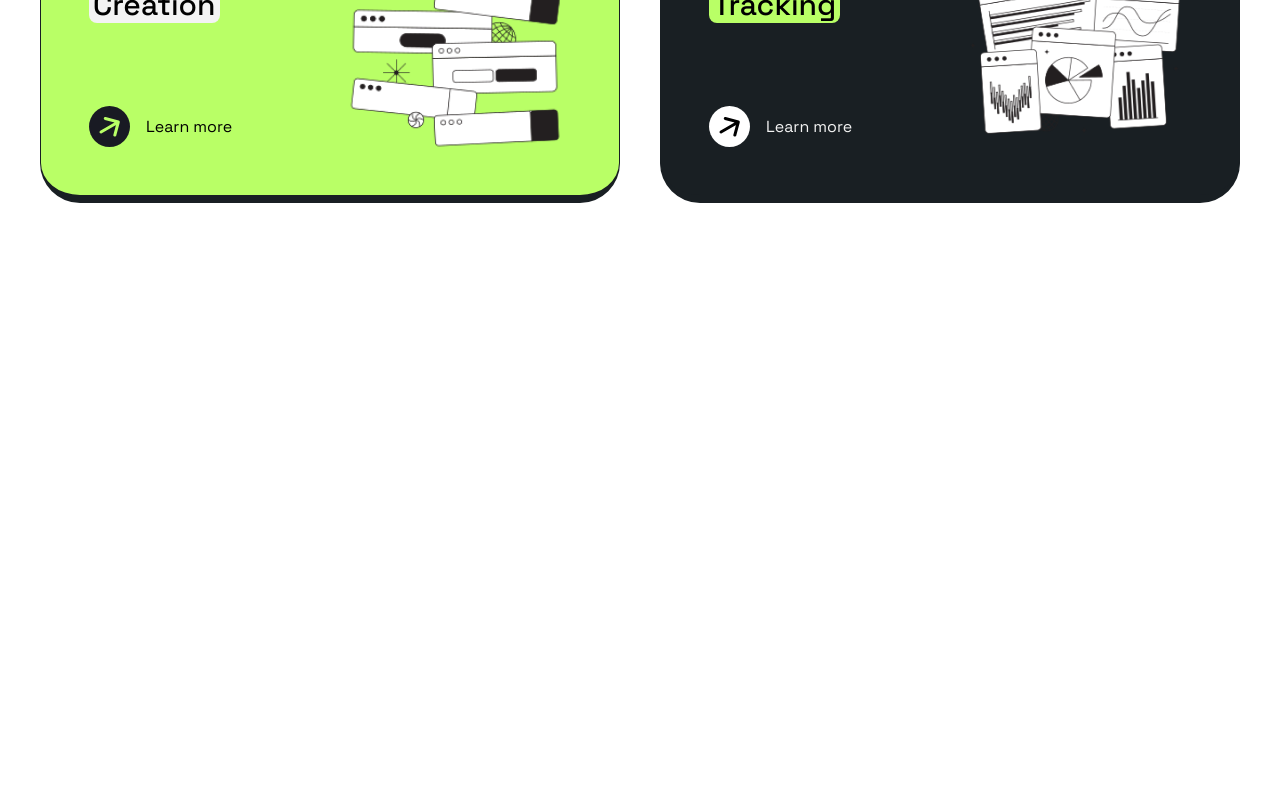
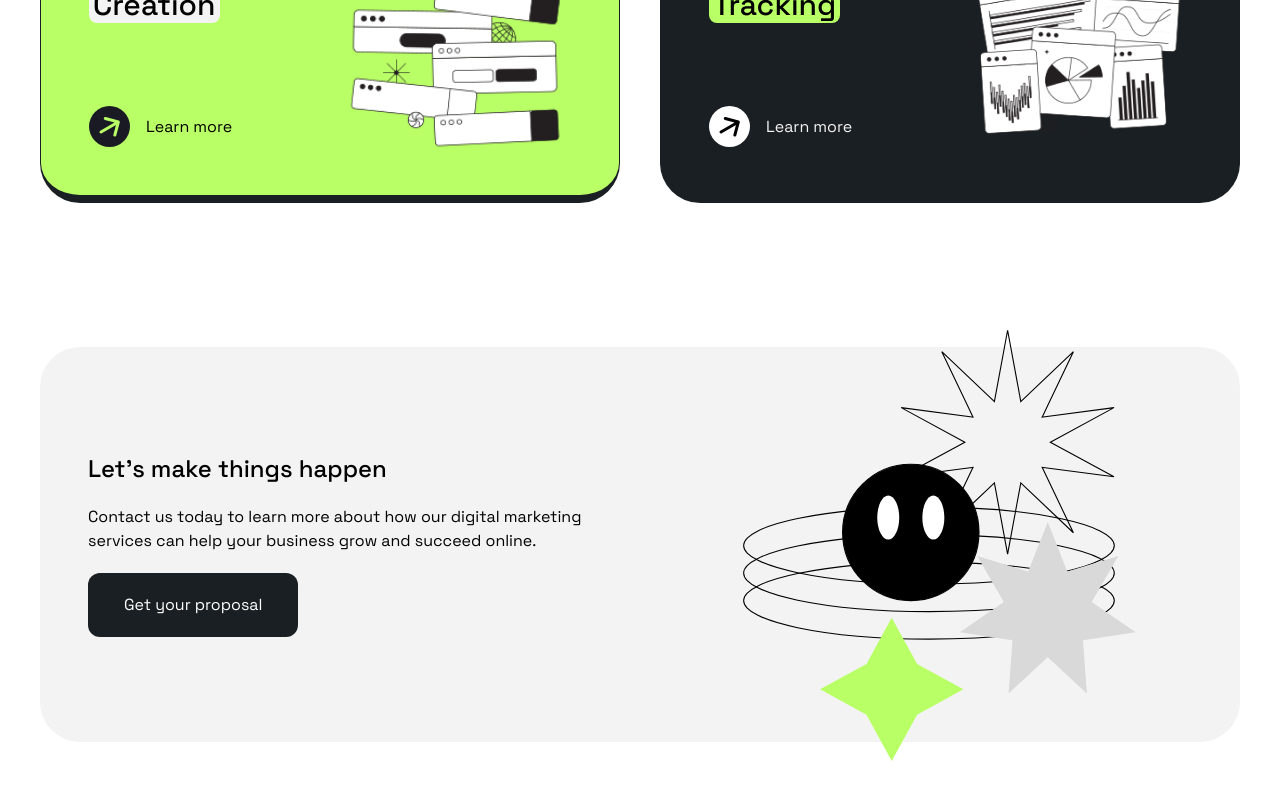
Before and after one commit to Chamara-Wijepala/positivus, a React (Vite) app: page / in a window 1280 px wide. Shown: the part 1882-2682 px from the top of the page. Before the commit the page ends 2229 px from the top, so only its background shows below. Built offline with nearby package versions, Linux system fonts and the light colour scheme.

Commit message:
Add CTA block

```diff
--- a/src/App.jsx
+++ b/src/App.jsx
@@ -3,6 +3,7 @@ import LogoSection from './components/LogoSection';
 import ServicesSection from './components/ServicesSection';
 import Container from './components/Container';
 import HeroImage from './assets/images/hero.svg?react';
+import CTAImage from './assets/images/cta-image.svg?react';
 
 function App() {
 	return (
@@ -39,6 +40,29 @@ function App() {
 			<LogoSection />
 
 			<ServicesSection />
+
+			<section className="my-16 md:my-32">
+				<Container>
+					<div className="bg-brand-gray-200 rounded-[2.5rem] grid md:grid-cols-2 justify-items-center items-center">
+						<div className="flex flex-col gap-5 p-12">
+							<h2 className="text-2xl font-medium">Let's make things happen</h2>
+
+							<p>
+								Contact us today to learn more about how our digital marketing
+								services can help your business grow and succeed online.
+							</p>
+
+							<button className="flex justify-center items-center py-5 md:px-9 bg-brand-dark-900 text-white rounded-xl md:self-start">
+								Get your <span className="hidden">free</span> proposal
+							</button>
+						</div>
+
+						<div className="hidden md:block max-w-max">
+							<CTAImage className="scale-110" />
+						</div>
+					</div>
+				</Container>
+			</section>
 		</div>
 	);
 }
```
Also changed, not shown: src/assets/images/cta-image.svg (added).
